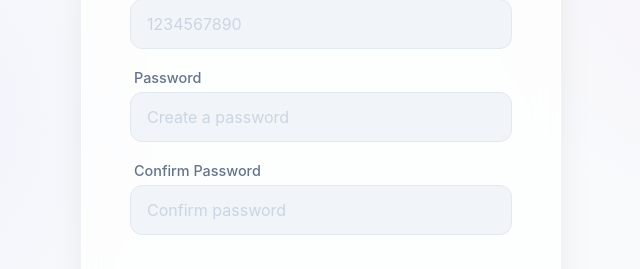
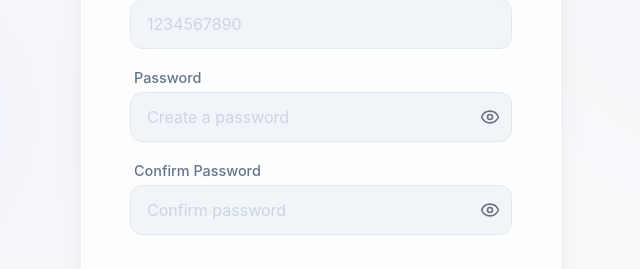
Before and after one commit to vijay-017/bank-application, a React app in the folder frontend/: page /signup in a window 1280 px wide. Shown: the part 384-653 px from the top of the page, without its empty margins (319-959 px from the left). Built offline with nearby package versions, Linux system fonts and the light colour scheme; the HTML template or start-up script is replaced by a standard one.

Commit message:
password & confirm pssword validation

```diff
--- a/frontend/package.json
+++ b/frontend/package.json
@@ -14,6 +14,7 @@
     "axios": "^1.13.5",
     "jspdf": "^4.2.0",
     "jspdf-autotable": "^5.0.7",
+    "lucide-react": "^0.575.0",
     "react": "^19.2.0",
     "react-dom": "^19.2.0",
     "react-router-dom": "^7.13.0"
--- a/frontend/src/pages/Signup.jsx
+++ b/frontend/src/pages/Signup.jsx
@@ -2,11 +2,14 @@ import '../styles/pages/Signup.css';
 import { Link, useNavigate } from "react-router-dom";
 import axios from 'axios';
 import { useState } from 'react';
+import { Eye, EyeOff } from 'lucide-react';
 function Signup() {
 
     const [msg, setMsg] = useState("");
     const [msgType, setMsgType] = useState(""); // "" | "success" | "error"
     const [userData, setUserData] = useState(null);
+    const [showPassword, setShowPassword] = useState(false);
+    const [showConfirmPassword, setShowConfirmPassword] = useState(false);
     const navigate = useNavigate();
 
     const handleSignup = (e) => {
@@ -15,6 +18,27 @@ function Signup() {
         const email = e.target.email.value;
         const phoneNo = e.target.phone.value;
         const password = e.target.password.value;
+        const confirmPassword = e.target.confirm.value;
+
+        // Validation logic
+        if (password.length < 8) {
+            setMsg("Password must be at least 8 characters long.");
+            setMsgType("error");
+            return;
+        }
+
+        const specialCharRegex = /[!@#$%^&*(),.?":{}|<>]/;
+        if (!specialCharRegex.test(password)) {
+            setMsg("Password must contain at least one special character.");
+            setMsgType("error");
+            return;
+        }
+
+        if (password !== confirmPassword) {
+            setMsg("Passwords do not match.");
+            setMsgType("error");
+            return;
+        }
 
         axios.post("http://localhost:9090/customers", {
             name,
@@ -67,12 +91,42 @@ function Signup() {
 
                     <div className="form-group">
                         <label htmlFor="password">Password</label>
-                        <input type="password" id="password" placeholder="Create a password" required />
+                        <div className="password-input-wrapper">
+                            <input
+                                type={showPassword ? "text" : "password"}
+                                id="password"
+                                placeholder="Create a password"
+                                required
+                            />
+                            <button
+                                type="button"
+                                className="password-toggle-btn"
+                                onClick={() => setShowPassword(!showPassword)}
+                                aria-label={showPassword ? "Hide password" : "Show password"}
+                            >
+                                {showPassword ? <EyeOff size={20} /> : <Eye size={20} />}
+                            </button>
+                        </div>
                     </div>
 
                     <div className="form-group">
                         <label htmlFor="confirm">Confirm Password</label>
-                        <input type="password" id="confirm" placeholder="Confirm password" required />
+                        <div className="password-input-wrapper">
+                            <input
+                                type={showConfirmPassword ? "text" : "password"}
+                                id="confirm"
+                                placeholder="Confirm password"
+                                required
+                            />
+                            <button
+                                type="button"
+                                className="password-toggle-btn"
+                                onClick={() => setShowConfirmPassword(!showConfirmPassword)}
+                                aria-label={showConfirmPassword ? "Hide password" : "Show password"}
+                            >
+                                {showConfirmPassword ? <EyeOff size={20} /> : <Eye size={20} />}
+                            </button>
+                        </div>
                     </div>
 
                     {msg && (
--- a/frontend/src/styles/pages/Signup.css
+++ b/frontend/src/styles/pages/Signup.css
@@ -208,8 +208,46 @@ button:active {
         opacity: 0;
         transform: translateY(-10px);
     }
+
     to {
         opacity: 1;
         transform: translateY(0);
     }
 }
+
+/* Password Toggle Styles */
+.password-input-wrapper {
+    position: relative;
+    display: flex;
+    align-items: center;
+    width: 100%;
+}
+
+.password-input-wrapper input {
+    width: 100%;
+    padding-right: 45px !important;
+    /* Make room for the eye icon */
+}
+
+.password-toggle-btn {
+    position: absolute;
+    right: 12px;
+    background: none !important;
+    border: none !important;
+    padding: 0 !important;
+    cursor: pointer;
+    color: #6b7280;
+    display: flex;
+    align-items: center;
+    justify-content: center;
+    transition: color 0.2s;
+    width: auto !important;
+    min-height: auto !important;
+    margin: 0 !important;
+    box-shadow: none !important;
+    z-index: 10;
+}
+
+.password-toggle-btn:hover {
+    color: #374151;
+}
```
Also changed, not shown: 1 other file (tests, documents, lock files or other folders).
